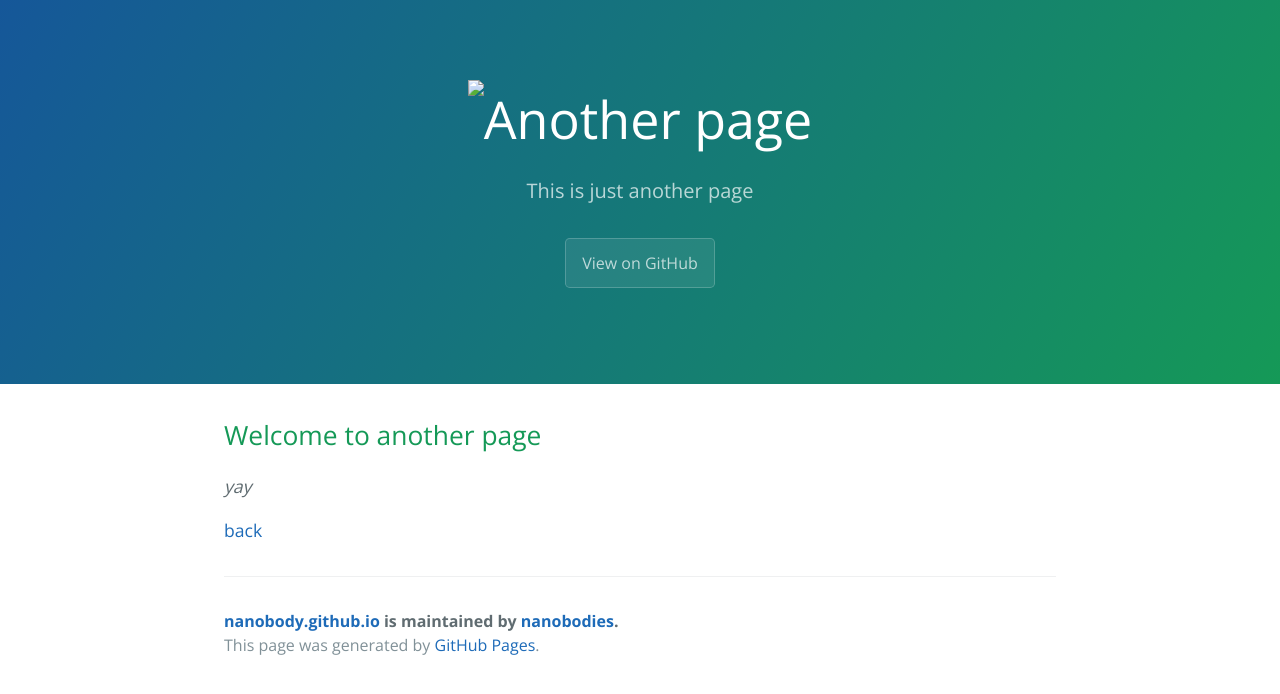
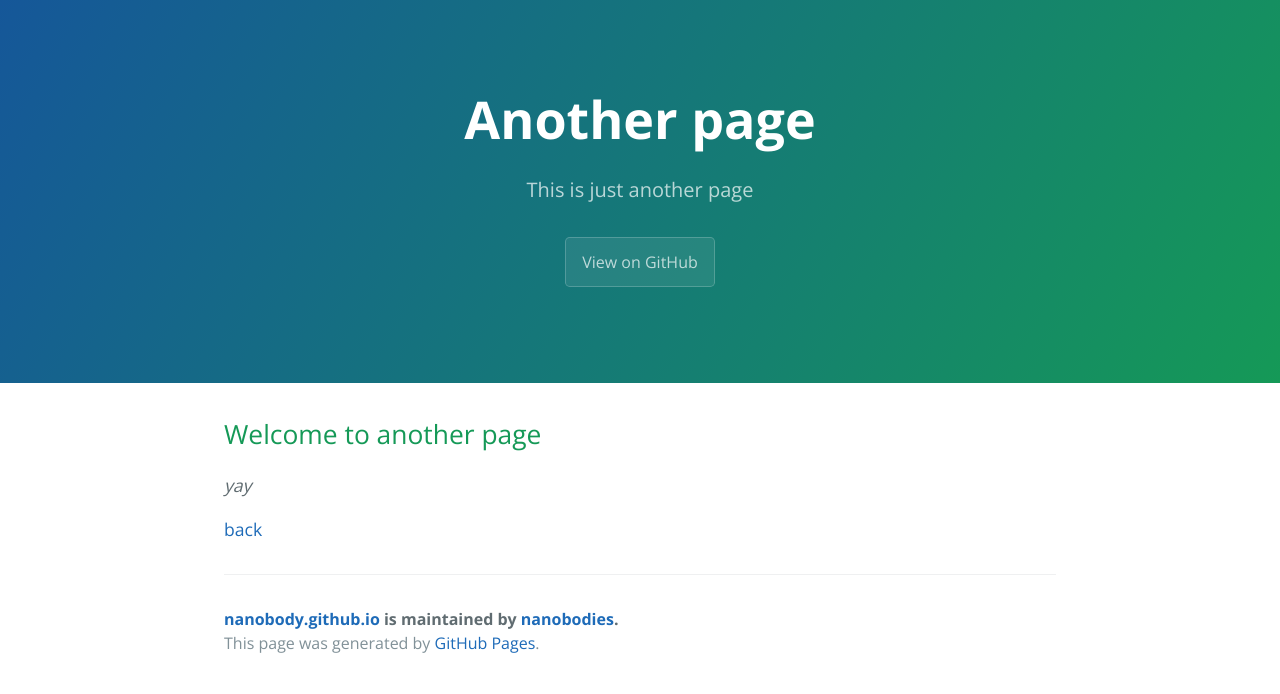
Before and after one commit to nanobodies/nanobody.github.io, a Jekyll site: the page built from another-page.md, in a window 1280 px wide. Shown: the top 694 px of the page. Built offline with Jekyll 4.4.1, drawn with Linux system fonts in a browser that asks for light colours.

Commit message:
Update default.html

```diff
--- a/_layouts/default.html
+++ b/_layouts/default.html
@@ -23,7 +23,7 @@
     <a id="skip-to-content" href="#content">Skip to the content.</a>
 
     <header class="page-header" role="banner">
-      <img src="{{ page.image | default: site.logo }}" alt="{{ page.title | default: site.title | default: site.github.repository_name }}" class="project-name" />
+      <h1 class="project-name">{{ page.title | default: site.title | default: site.github.repository_name }}</h1>
       <h2 class="project-tagline">{{ page.description | default: site.description | default: site.github.project_tagline }}</h2>
       {% if site.github.is_project_page %}
         <a href="{{ site.github.repository_url }}" class="btn">View on GitHub</a>
```
